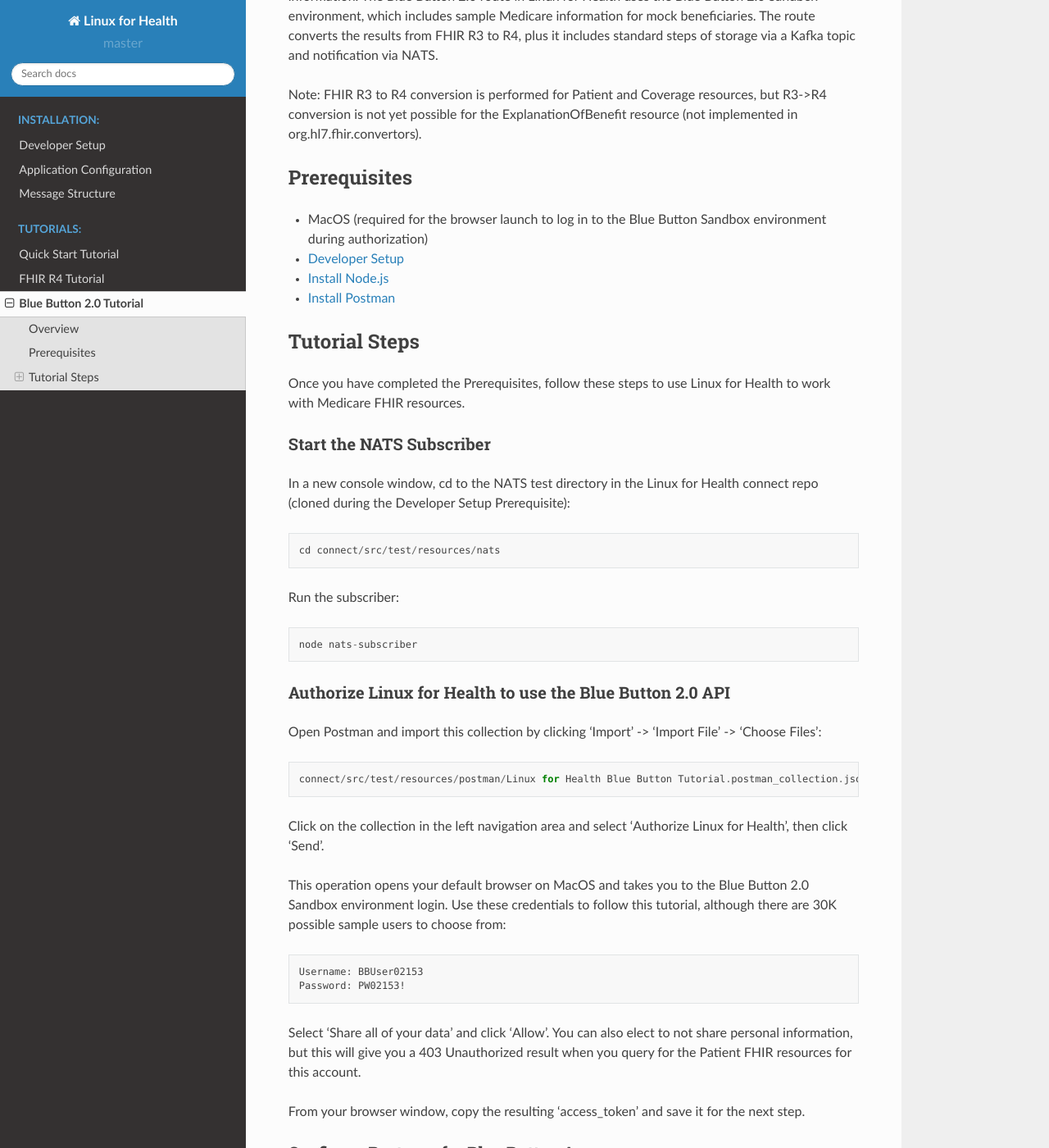
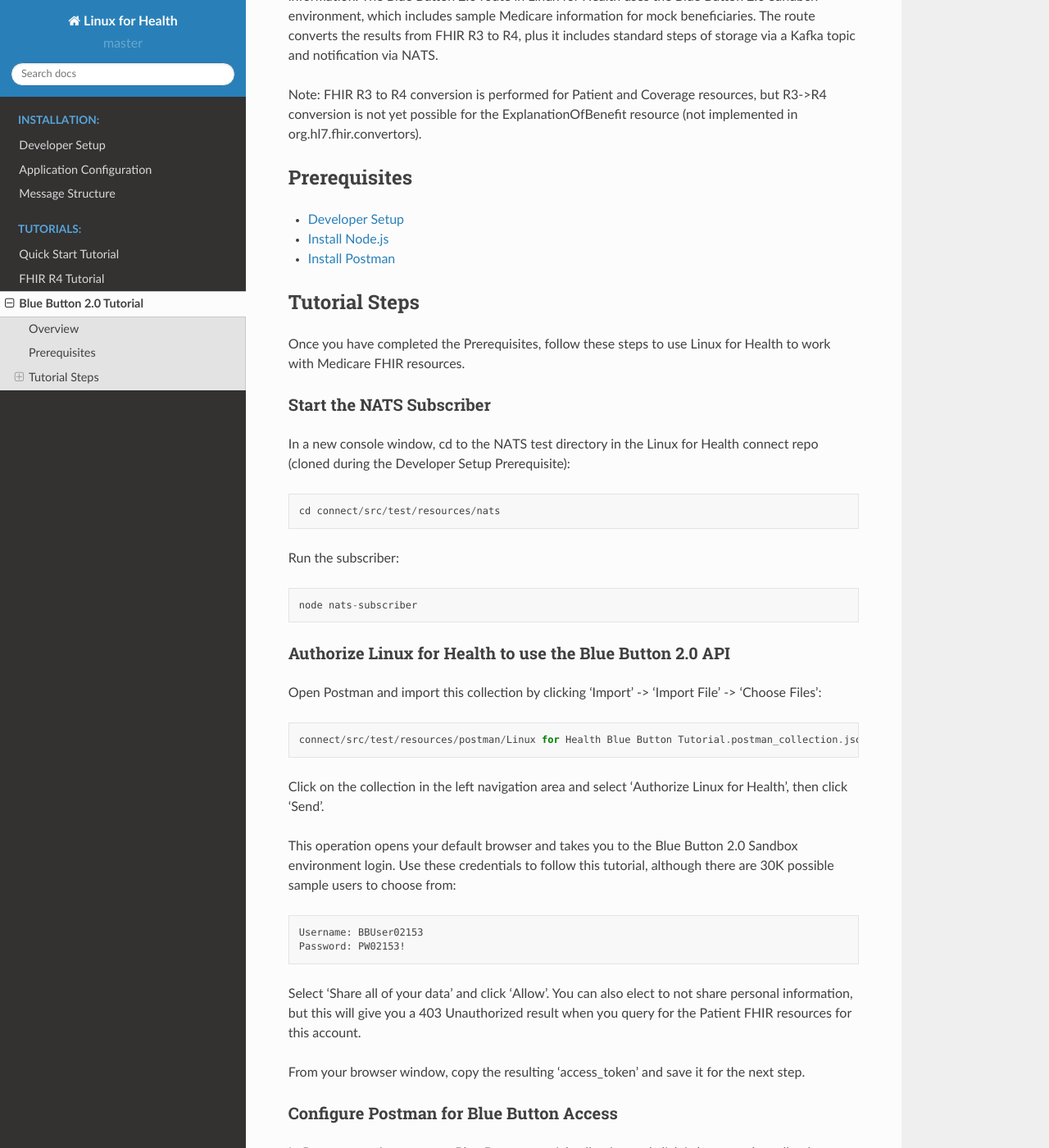
Before and after one commit to LinuxForHealth/docs, a Sphinx documentation site: the page built from source/tutorials/blue-button-20.rst, in a window 1280 px wide and 1400 px high, scrolled down 280 px. Shown: the whole window at 82% size. Built offline with Sphinx 7.4.7 and the Read the Docs theme 2.0.0, drawn with Linux system fonts in a browser that asks for light colours; comment, search, counter and statistics services are not loaded.

Commit message:
Update blue-button-20.rst

```diff
--- a/source/tutorials/blue-button-20.rst
+++ b/source/tutorials/blue-button-20.rst
@@ -9,7 +9,6 @@
 
 Prerequisites
 =============
-* MacOS (required for the browser launch to log in to the Blue Button Sandbox environment during authorization)
 * `Developer Setup <../developer-setup.html>`_
 * `Install Node.js <https://nodejs.org/en/download/package-manager/#macos>`_
 * `Install Postman <https://www.postman.com/downloads>`_
@@ -36,7 +35,7 @@
 
 Click on the collection in the left navigation area and select 'Authorize Linux for Health', then click 'Send'.
 
-This operation opens your default browser on MacOS and takes you to the Blue Button 2.0 Sandbox environment login.  Use these credentials to follow this tutorial, although there are 30K possible sample users to choose from::
+This operation opens your default browser and takes you to the Blue Button 2.0 Sandbox environment login.  Use these credentials to follow this tutorial, although there are 30K possible sample users to choose from::
 
    Username: BBUser02153
    Password: PW02153!
```
